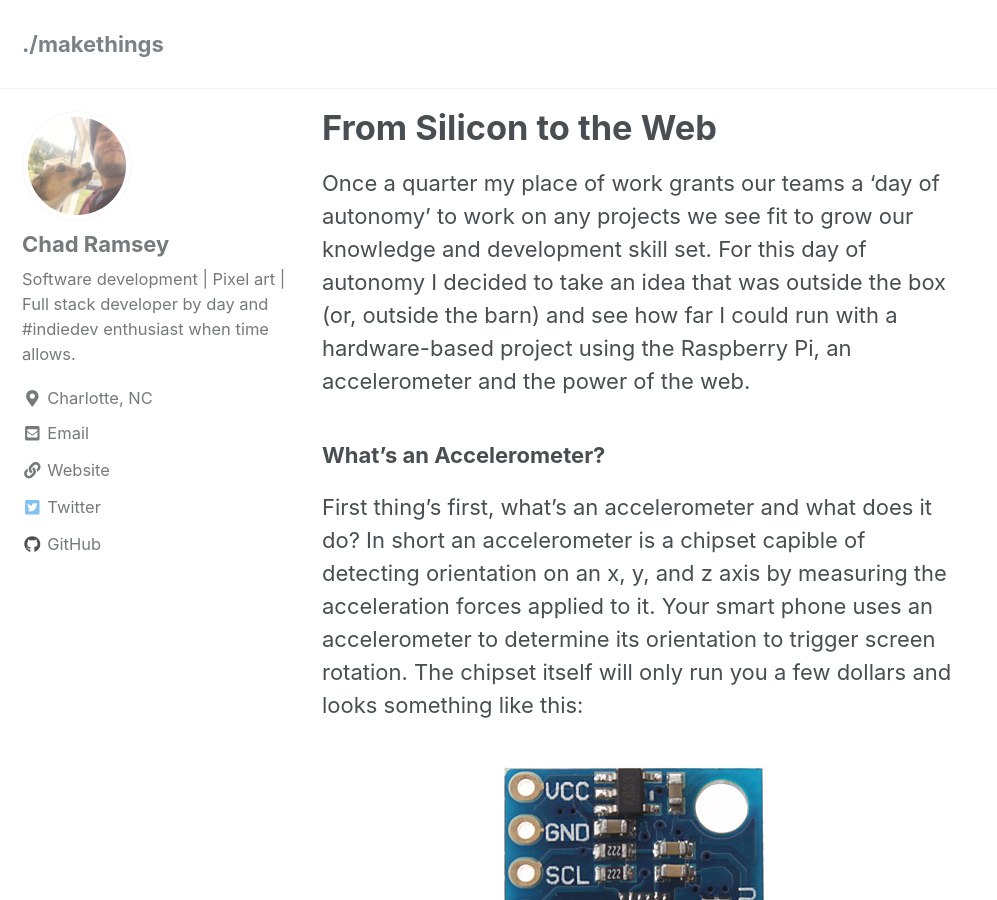
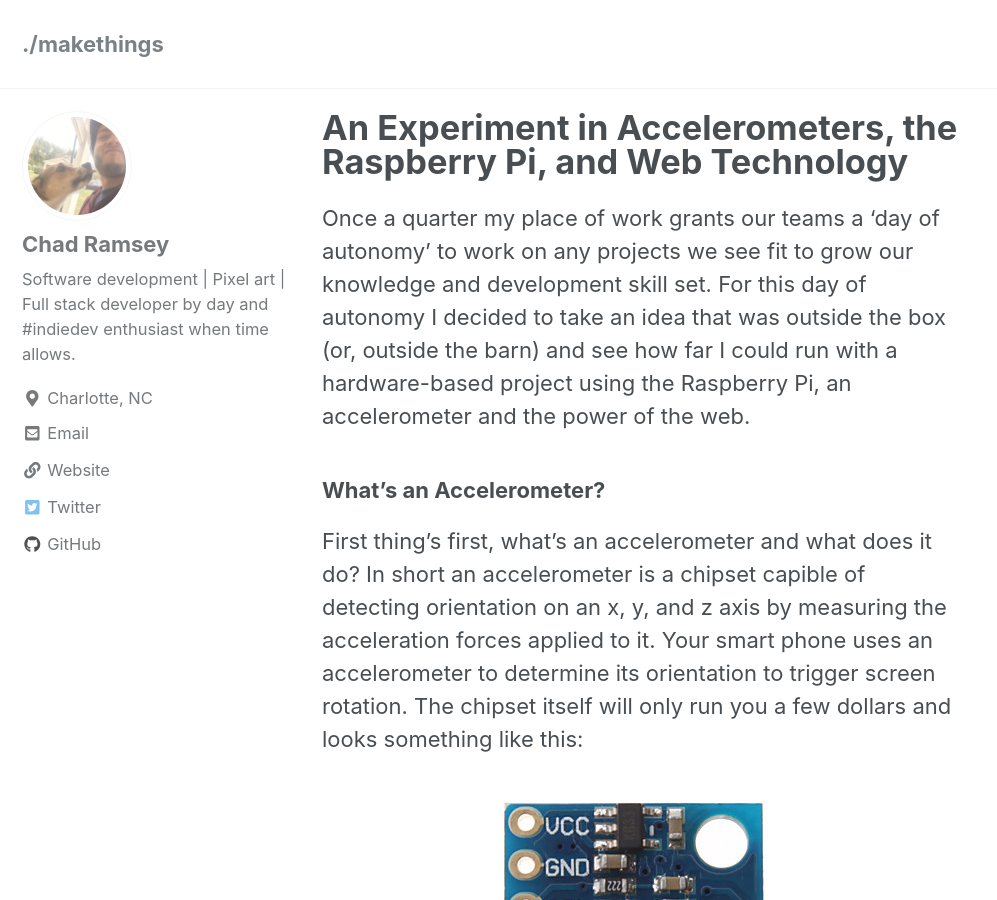
Before and after one commit to chadramsey/chadramsey.github.io, a Jekyll site: the page built from _posts/2021-02-17-accelerometer-pi.md, in a window 1280 px wide and 900 px high. Shown: the whole window, without its empty margins (0-997 px from the left). Built offline with Jekyll 4.4.1, drawn with Linux system fonts in a browser that asks for light colours; cached includes are drawn as plain includes; nearby versions of some CDN libraries; some of the changed text lies outside the part shown.

Commit message:
Accelerometer post

```diff
--- a/_posts/2021-02-17-accelerometer-pi.md
+++ b/_posts/2021-02-17-accelerometer-pi.md
@@ -1,6 +1,6 @@
 ---
 layout: posts
-title: From Silicon to the Web
+title: An Experiment in Accelerometers, the Raspberry Pi, and Web Technology
 date: 2021-02-17
 ---
 
```
